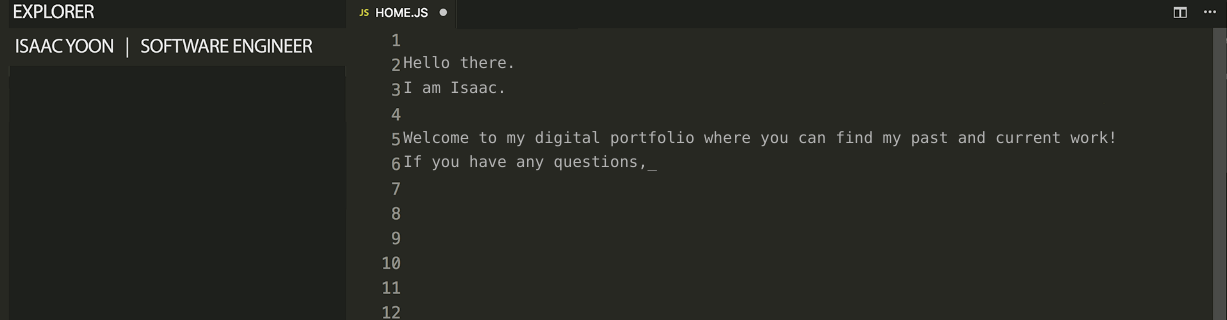
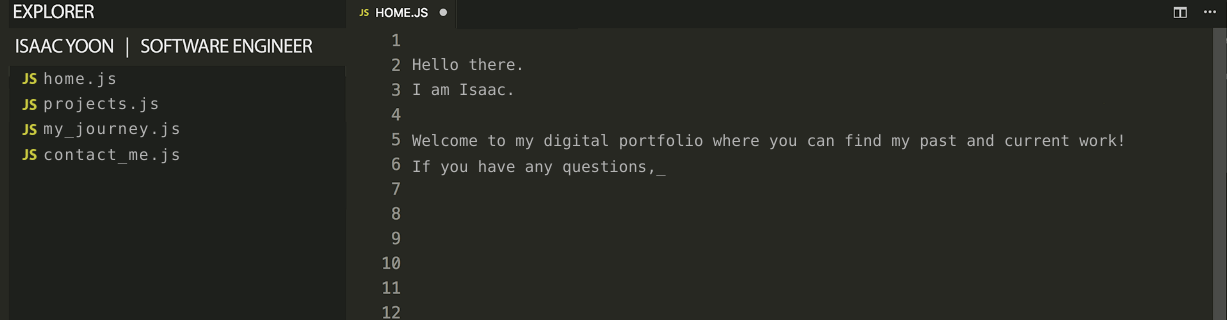
Before and after one commit to isaachyoon/iy_website, a website: page index.html in a window 1280 px wide. Shown: the part 40-360 px from the top of the page, 53-1280 px from the left. Drawn offline with nearby package versions, Linux system fonts and the light colour scheme.

Commit message:
add links

```diff
--- a/app/index.css
+++ b/app/index.css
@@ -23,7 +23,7 @@ body {
 }
 
 .portfolio-header {
-  height: 55.5rem;
+  height: 56.5rem;
 }
 
 .header-image {
@@ -49,6 +49,44 @@ nav {
   font-size: 1.4rem;
 }
 
+#nav-links {
+  position: absolute;
+  display: flex;
+  flex-direction: column;
+  text-align: start;
+  top: 8.5rem;
+  left: 5rem;
+  letter-spacing: .1rem;
+  line-height: 1.3;
+  width: 25.7rem;
+}
+
+#nav-links > a:before {
+  content: '';
+  padding-right: 0.5rem;
+  display: inline-block;
+  background-image: url('./assets/js.png');
+  width: 1.2rem;
+  height: 0.9rem;
+  background-repeat: no-repeat;
+  background-size: 1.2rem;
+}
+
+#nav-links > a {
+  display: flex;
+  align-items: center;
+  padding: .2rem 0 .2rem 1rem;
+  color: #b3b3b3;
+  text-decoration: none;
+  width: 100%;
+  font-size: 1.25rem;
+  font-family: Menlo, Monaco, 'Courier New', monospace;
+}
+
+#nav-links > a:hover {
+  background: #4b4b4b;
+}
+
 .logo > img {
   width: 7rem;
 }
@@ -60,14 +98,14 @@ nav {
 
 #vs-code-writing {
   position: absolute;
-  top: 5.3rem;
-  left: 36.5rem;
+  top: 5.4rem;
+  left: 37.2rem;
   text-align: left;
   font-family: Menlo, Monaco, 'Courier New', monospace;
   color: #b3b3b3;
   z-index: 2;
   font-size: 1.25rem;
-  line-height: 1.59;
+  line-height: 1.63;
 }
 
 .image-links {
@@ -84,6 +122,10 @@ nav {
   width: 2.5rem;
   display: flex;
   flex-direction: column;
+}
+
+.image-links img:hover {
+  filter: brightness(2.15);
 }
 
 .type-writer {
@@ -289,6 +331,10 @@ h4 {
 .icons img {
   width: 8rem;
   margin-left: 4rem;
+}
+
+.icons > a {
+  text-decoration: none;
 }
 
 .header-wrapper {
@@ -504,8 +550,8 @@ h4 {
 
 .rabbit-cloud {
   position: absolute;
-  top: 0;
-  width: 50rem;
+  top: 5rem;
+  width: 80rem;
   right: -50rem;
   /* right: 100rem; */
 	-webkit-animation: animateCloud 35s linear infinite;
@@ -515,13 +561,13 @@ h4 {
 }
 
 .rabbit-cloud > img {
-  width: 50rem;
+  width: 80rem;
 }
 
 
 @-webkit-keyframes animateCloud {
   0% {
-      right: -50rem;
+      right: -100rem;
   }
   100% {
       right: 100rem;
--- a/index.html
+++ b/index.html
@@ -8,7 +8,7 @@
     <link href="https://fonts.googleapis.com/css?family=Cabin:600|PT+Sans" rel="stylesheet">
     <link href="https://fonts.googleapis.com/css?family=Cairo:300|EB+Garamond" rel="stylesheet">
     <link rel="stylesheet" href="./app/index.css">
-    <link rel="shortcut icon" href="favicon.ico?" type="image/x-icon" />
+    <link rel="shortcut icon" href="app/favicon.ico?" type="image/x-icon" />
   </head>
   <body>
     <div class="container">
@@ -26,19 +26,25 @@
         </nav>
         <div class="header-image">
           <div class="image-links">
-            <a href="" target="_blank"><img src="app/assets/vs-code-icons/i_github.png"></a>
-            <a href="" target="_blank"><img src="app/assets/vs-code-icons/i_linkedin.png"></a>
-            <a href="" target="_blank"><img src="app/assets/vs-code-icons/i_facebook.png"></a>
-            <a href="" target="_blank"><img src="app/assets/vs-code-icons/i_instagram.png"></a>
-            <a href="" target="_blank"><img src="app/assets/vs-code-icons/i_email.png"></a>
-            <a href="" target="_blank"><img src="app/assets/vs-code-icons/i_resume.png"></a>
+            <a href="https://github.com/isaachyoon" target="_blank"><img src="app/assets/vs-code-icons/i_github.png"></a>
+            <a href="https://www.linkedin.com/in/isaacyoon" target="_blank"><img src="app/assets/vs-code-icons/i_linkedin.png"></a>
+            <a href="https://www.facebook.com/isaachyoon" target="_blank"><img src="app/assets/vs-code-icons/i_facebook.png"></a>
+            <a href="https://www.instagram.com/sir_isaac_yoonton" target="_blank"><img src="app/assets/vs-code-icons/i_instagram.png"></a>
+            <a href="mailto:ysaacioon@yahoo.com" target="_blank"><img src="app/assets/vs-code-icons/i_email.png"></a>
+            <a href="./app/assets/resume.pdf" download target="_blank"><img src="app/assets/vs-code-icons/i_resume.png"></a>
           </div>
           <img src="app/assets/vsCode1.png">
+          <div id="nav-links">
+            <a href="">home.js</a>
+            <a href="#projects">projects.js</a>
+            <a href="#journey">my_journey.js</a>
+            <a href="#lets-connect">contact_me.js</a>
+          </div>
           <div id="vs-code-writing">
           </div>
         </div>
       </div>
-      <div class="panel">
+      <div class="panel" id="projects">
         <div class="panel-header">
           I'm a Javascript Engineer
         </div>
@@ -189,7 +195,7 @@
         </div>
       </div>
     </div>
-    <div class="panel">
+    <div id="journey" class="panel">
       <div class="panel-header">
         My Life, Journey & Values
       </div>
@@ -231,7 +237,7 @@
         <img src="app/assets/quick-draw.png" class="quickdraw quickdraw6">
         <img src="app/assets/quick-draw.png" class="quickdraw quickdraw7">
         <div class="rabbit-cloud">
-          <img src="app/assets/rabbitcloud.png">
+          <img src="app/assets/cloud.png">
         </div>
         <div id="my-values">
           <div id="header">THIS IS MY SYSTEM</div>
@@ -265,7 +271,7 @@
         <a href="https://www.instagram.com/sir_isaac_yoonton" target="_blank">
           <img src="app/assets/instagramIcon.png">
         </a>
-        <a href="mailto:ysaacioon@yahoo.com target="_blank">
+        <a href="mailto:ysaacioon@yahoo.com" target="_blank">
           <img src="app/assets/emailIcon.png">
         </a>
         <a href="./app/assets/resume.pdf" download target="_blank" target="_blank">
```
Also changed, not shown: app/assets/cloud.png (added), app/assets/js.png (added).
